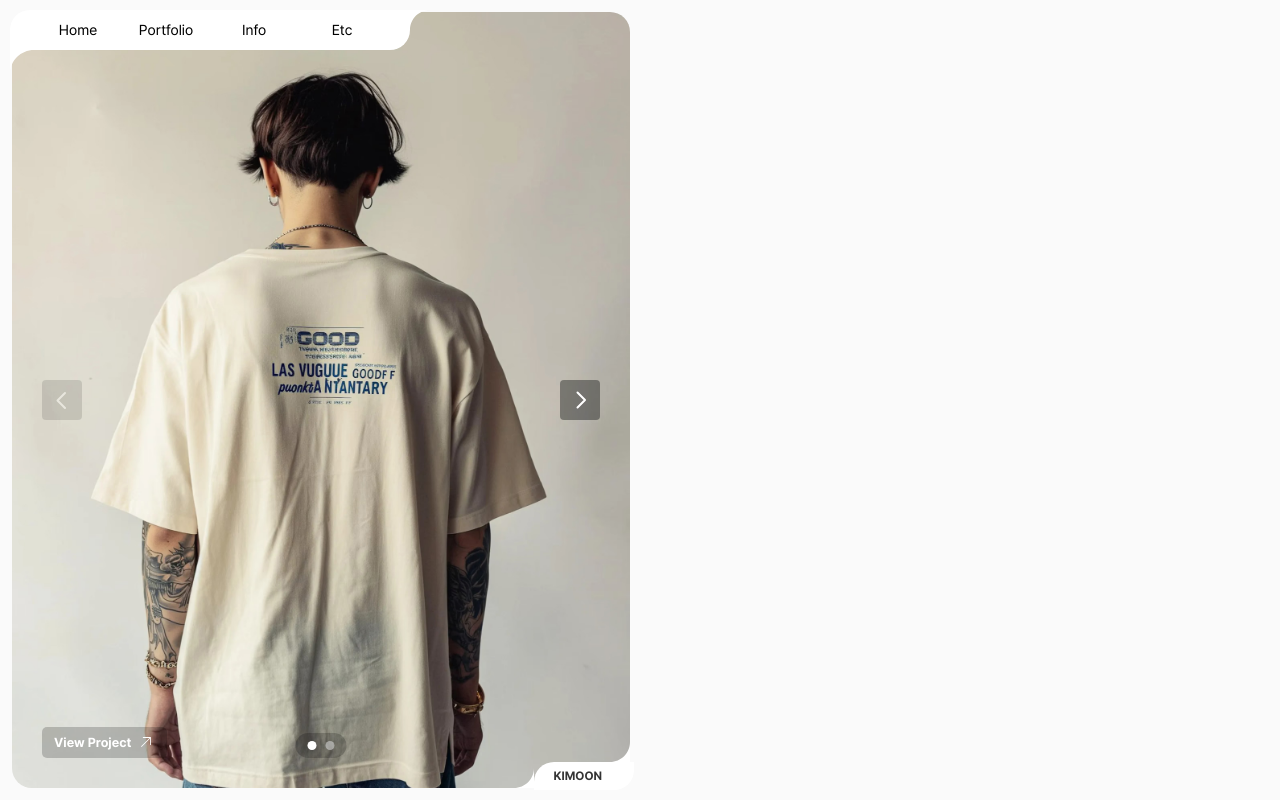
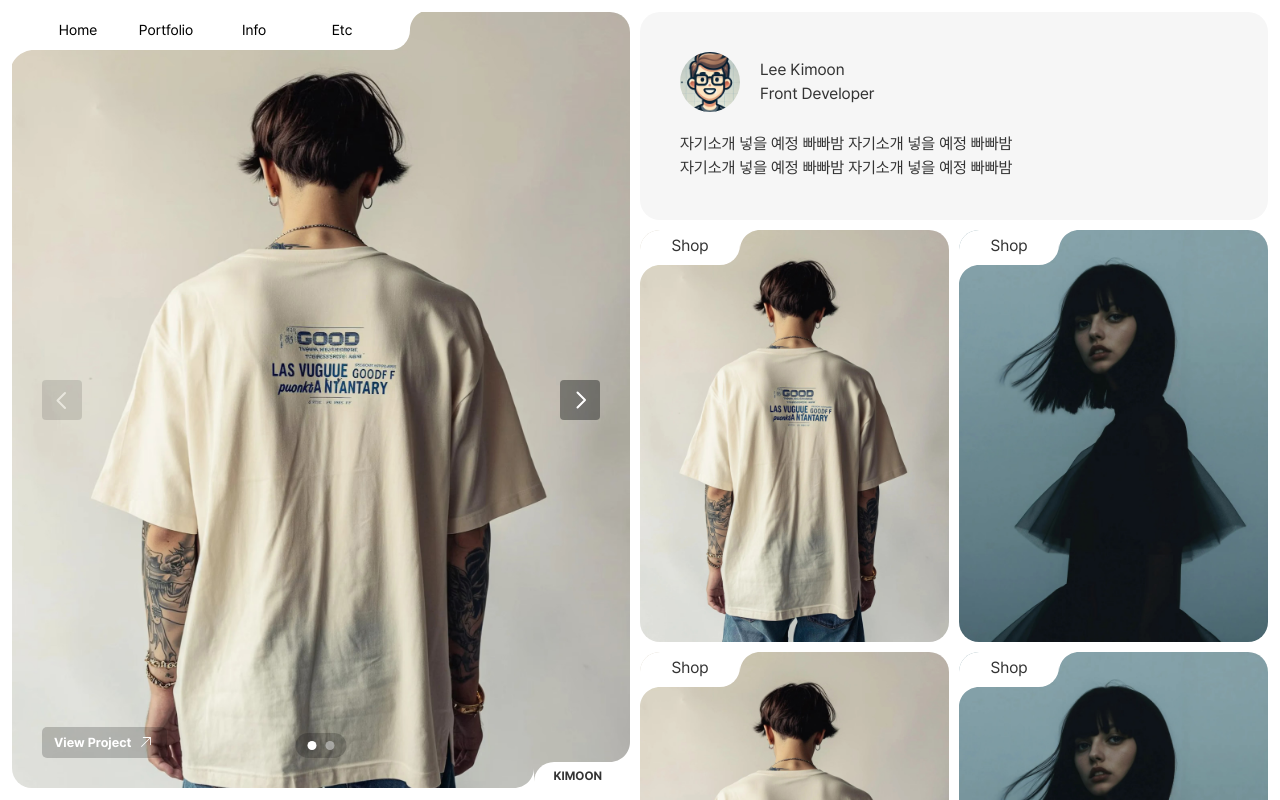
Before and after one commit to kimoon1/portpolio, a Next.js app: page / in a window 1280 px wide. Shown: the top 800 px of the page. Built offline with nearby package versions, Linux system fonts and the light colour scheme.

Commit message:
[css][html] 프로젝트부분 완

```diff
--- a/src/app/(home)/page.tsx
+++ b/src/app/(home)/page.tsx
@@ -1,3 +1,4 @@
+import InfoSection from "@/src/components/home/InfoSection"
 import ProjectThumb from "@/src/components/home/ProjectThumb"
 
 export const metadata = {
@@ -13,10 +14,10 @@ export const metadata = {
 export default async function HomePage() {
 
   return (
-    <>
+    <div className="flex gap-2.5">
       <ProjectThumb />
-      <div style={{height : '500vh'}}></div>
-    </>
+      <InfoSection />
+    </div>
   )
 
 }
--- a/src/app/layout.tsx
+++ b/src/app/layout.tsx
@@ -1,8 +1,12 @@
 import type { Metadata } from "next";
 
+import "@/src/output.css";
 import "../styles/globals.scss";
 import "@/src/styles/reset.css"
+
 import Header from "../components/layout/Header";
+
+
 
 
 export const metadata: Metadata = {
@@ -11,6 +15,8 @@ export const metadata: Metadata = {
     "default": "portfolio"
   },
   description: 'Generated by kimoon',
+  // Head에서 link 추가
+
 }
 
 export default function RootLayout({
@@ -19,11 +25,13 @@ export default function RootLayout({
   children: React.ReactNode;
 }>) {
   return (
-    <html lang="ko">
-      <body className={`body`}>
-        <Header />
+    <>
+      <html lang="ko">
+        <body className={`body`}>
+          <Header />
           {children}
-      </body>
-    </html>
+        </body>
+      </html>
+    </>
   );
 }
--- a/src/components/home/InfoSection.tsx
+++ b/src/components/home/InfoSection.tsx
@@ -1,22 +1,53 @@
+
+import styles from "@/src/styles/main/InfoSection.module.scss";
 import Image from "next/image";
-import styles from "@/src/styles/main/InfoSection.module.scss";
 
 
 export default function InfoSection() {
   return (
     <article className={`${styles['article']}`}>
-      <p className={`sub-title`}>front-end developer</p>
-      <h1 className={`title`}>
-        반갑습니다.
-      </h1>
-      <div>
-        <p>
-          코드 구조와 편의성을 고민하며 개발하는 개발자 입니다.
-        </p>
-        <div className={styles['img-wrap']}>
-          <Image width={500} height={500} src={'/home/info-img.webp'} alt="소개글 이미지" />
+      <div className={`${styles["profile-info"]} flex flex-col justify-between gap-5 `}>
+        <div className={`${styles["name-box"]} flex gap-5 items-center`}>
+          <div className={`${styles["img-wrap"]} aspect-square overflow-hidden rounded-full`}>
+            <Image width={60} height={60} src={'/home/InfoSection/Profile.png'} alt="프로필 이미지" />
+          </div>
+          <div className="name-text">
+            <h1>Lee Kimoon</h1>
+            <div>Front Developer</div>
+          </div>
+        </div>
+        <div className="self-introduction-box">
+          자기소개 넣을 예정 빠빠밤
+          자기소개 넣을 예정 빠빠밤<br />
+          자기소개 넣을 예정 빠빠밤
+          자기소개 넣을 예정 빠빠밤
         </div>
       </div>
+      <div className={`${styles["project-box"]}`}>
+        <Image className="w-full h-full object-cover" width={465} height={600} src={'/home/ProjectThumb/test01.jpg'} alt="테스트 이미지"/>
+        <div className={`${styles["category"]}`}>Shop</div>
+        <Image className={`${styles['round-top']}`} src={'/icon/round.svg'} width={20} height={20} alt='라운드' />
+        <Image className={`${styles['round-bottom']}`} src={'/icon/round.svg'} width={20} height={20} alt='라운드' />
+      </div>
+      <div className={`${styles["project-box"]}`}>
+        <Image className="w-full h-full object-cover" width={465} height={600} src={'/home/ProjectThumb/test02.jpg'} alt="테스트 이미지"/>
+        <div className={`${styles["category"]}`}>Shop</div>
+        <Image className={`${styles['round-top']}`} src={'/icon/round.svg'} width={20} height={20} alt='라운드' />
+        <Image className={`${styles['round-bottom']}`} src={'/icon/round.svg'} width={20} height={20} alt='라운드' />
+      </div>
+      <div className={`${styles["project-box"]}`}>
+        <Image className="w-full h-full object-cover" width={465} height={600} src={'/home/ProjectThumb/test01.jpg'} alt="테스트 이미지"/>
+        <div className={`${styles["category"]}`}>Shop</div>
+        <Image className={`${styles['round-top']}`} src={'/icon/round.svg'} width={20} height={20} alt='라운드' />
+        <Image className={`${styles['round-bottom']}`} src={'/icon/round.svg'} width={20} height={20} alt='라운드' />
+      </div>
+      <div className={`${styles["project-box"]}`}>
+        <Image className="w-full h-full object-cover" width={465} height={600} src={'/home/ProjectThumb/test02.jpg'} alt="테스트 이미지"/>
+        <div className={`${styles["category"]}`}>Shop</div>
+        <Image className={`${styles['round-top']}`} src={'/icon/round.svg'} width={20} height={20} alt='라운드' />
+        <Image className={`${styles['round-bottom']}`} src={'/icon/round.svg'} width={20} height={20} alt='라운드' />
+      </div>
+
     </article>
 
   );
--- a/src/output.css
+++ b/src/output.css
@@ -596,6 +596,59 @@ video {
   display: flex;
 }
 
+.aspect-square {
+  aspect-ratio: 1 / 1;
+}
+
+.h-full {
+  height: 100%;
+}
+
+.w-full {
+  width: 100%;
+}
+
+.flex-col {
+  flex-direction: column;
+}
+
+.items-center {
+  align-items: center;
+}
+
+.justify-between {
+  justify-content: space-between;
+}
+
+.gap-10 {
+  gap: 2.5rem;
+}
+
+.gap-px {
+  gap: 1px;
+}
+
+.gap-2\.5 {
+  gap: 0.625rem;
+}
+
+.gap-5 {
+  gap: 1.25rem;
+}
+
+.overflow-hidden {
+  overflow: hidden;
+}
+
+.rounded-full {
+  border-radius: 9999px;
+}
+
 .border {
   border-width: 1px;
 }
+
+.object-cover {
+  -o-object-fit: cover;
+     object-fit: cover;
+}
--- a/src/styles/main/InfoSection.module.scss
+++ b/src/styles/main/InfoSection.module.scss
@@ -1,33 +1,55 @@
 .article {
   position: relative;
-  min-height: 500px;
-  display: flex;
-  flex-direction: column;
-  justify-content: center;
+  width: calc(50%);
+  display: inline-flex;
+  gap: 10px;
+  flex-wrap: wrap;
 }
 
 
 
-.img-wrap {
-  position: absolute;
-  top: 50%;
-  right: 0;
-  width: 300px;
-  height: 300px;
-  border-radius: 50%;
+
+.profile-info {
+  width: 100%;
+  padding: 40px;
+  background-color: #f6f6f6;
+  border-radius: 20px;
+  .name-box {
+    // display: flex;
+    // gap: 20px;
+    .img-wrap {
+      width: 60px;
+    }
+  }
+}
+
+.project-box {
+  position: relative;
+  width: calc(50% - 5px);
+  border-radius: 20px;
   overflow: hidden;
-  box-shadow: 0 0 30px rgba(0, 0, 0, 0.5);
-  transform: translateY(-50%);
-  &::after {
-    content: '';
+
+  .category {
     position: absolute;
     top: 0;
     left: 0;
-    z-index: 1;
-    width: 100%;
-    height: 100%;
-    border-radius: 50%;
-    box-shadow: inset 0 0 100px rgba(153, 153, 153, 0.8);
+    width: 100px;
+    height: 35px;
+    padding: 4px 20px;
+    text-align: center;
+    background-color: #fff;
+    border-bottom-right-radius: 20px;
   }
 
+  .round-top {
+    position: absolute;
+    top: 0px;
+    left: 100px;
+
+  }
+  .round-bottom {
+    position: absolute;
+    top: 35px;
+    left: 0;
+  }
 }
--- a/src/styles/main/projectthumb.module.scss
+++ b/src/styles/main/projectthumb.module.scss
@@ -5,9 +5,9 @@
   left: 0;
   width: calc(50% - 10px);
   height: calc(100vh - 24px);
-
   margin: 0;
   border-radius: 20px;
+  display: inline-block;
   .swiper-wrapper {
     transition-timing-function: cubic-bezier(.19,.24,.56,1);
   }
@@ -111,7 +111,6 @@
   bottom: 10px;
   right: 50.5%;
   width: 100px;
-  height: 1;
   padding: 5px 20px;
   font-size: 12px;
   font-weight: bold;
--- a/src/styles/themes/variables.scss
+++ b/src/styles/themes/variables.scss
@@ -1,3 +1,3 @@
-$primary-color: #fafafa;
+$primary-color: #fff;
 $secondary-color: #eaeaea;
 $font-family: 'Arial', sans-serif;
```
Also changed, not shown: public/home/InfoSection/Profile.png (added).
